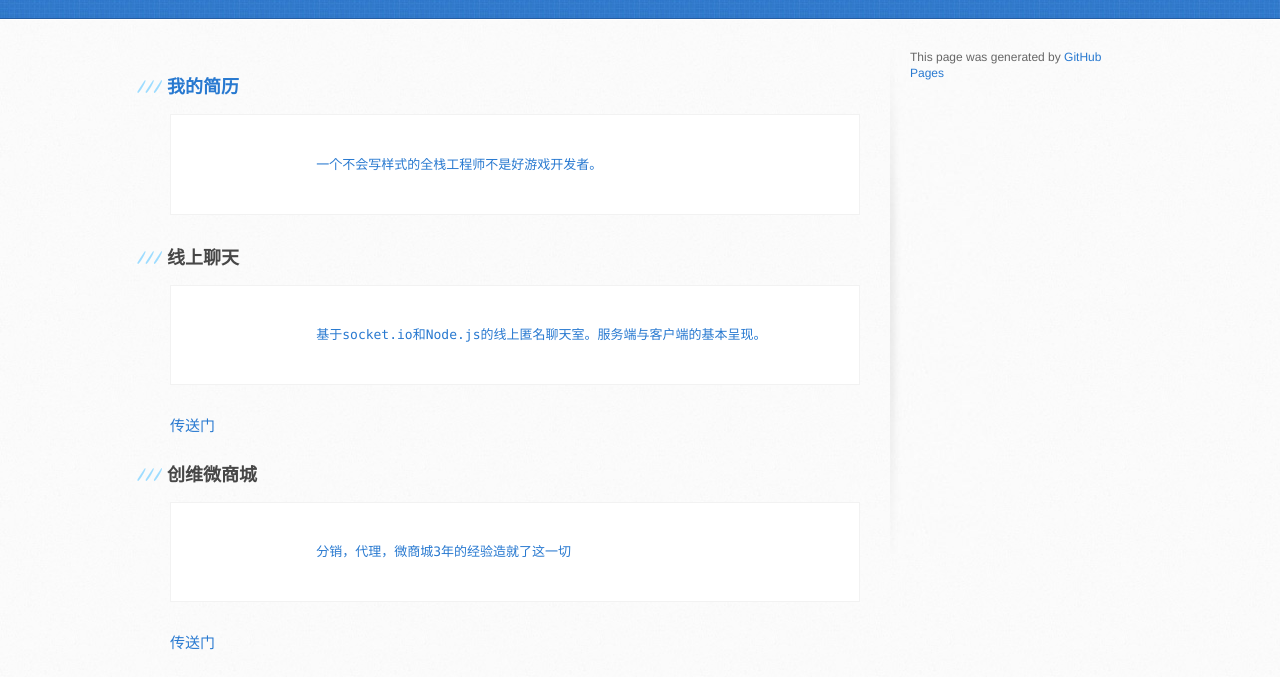
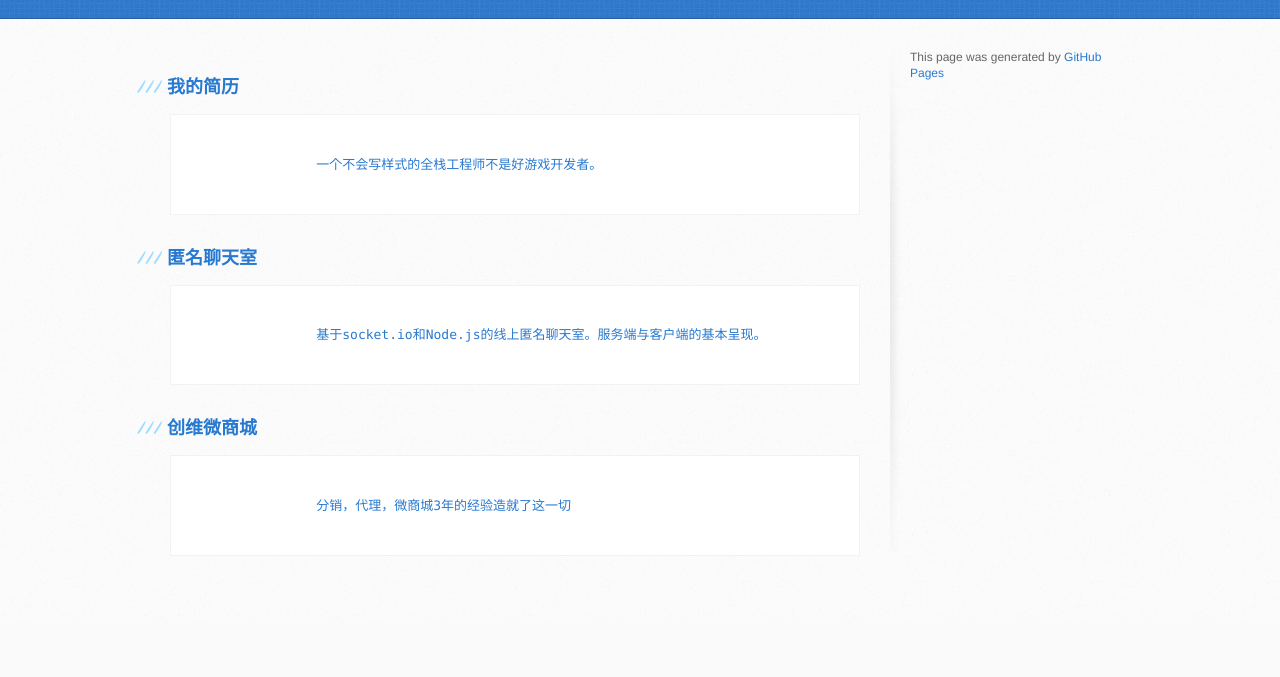
Before and after one commit to tyriankid/tyriankid.github.io, a plain HTML site: page index.html in a window 1280 px wide. Shown: the part 182-859 px from the top of the page. After the commit the page ends 800 px from the top, so only its background shows below. Drawn offline with Linux system fonts and the light colour scheme.

Commit message:
complite

```diff
--- a/index.html
+++ b/index.html
@@ -33,16 +33,16 @@
                 一个不会写样式的全栈工程师不是好游戏开发者。
             </code></pre>
 
-          <h3><a id="welcome-to-github-pages" class="anchor" href="#" aria-hidden="true"><span class="octicon octicon-link"></span></a>线上聊天</h3>
+          <h3><a id="welcome-to-github-pages" class="anchor" href="#" aria-hidden="true"><span class="octicon octicon-link"></span></a><a href="http://tyrian.iok.la:16340/userChat.html">匿名聊天室</a></h3>
             <pre><code>
                 基于socket.io和Node.js的线上匿名聊天室。服务端与客户端的基本呈现。
             </code></pre>
-            <a href="http://tyrian.iok.la:16340/userChat.html">传送门</a>
-          <h3><a id="welcome-to-github-pages" class="anchor" href="#" aria-hidden="true"><span class="octicon octicon-link"></span></a>创维微商城</h3>
+
+          <h3><a id="welcome-to-github-pages" class="anchor" href="#" aria-hidden="true"><span class="octicon octicon-link"></span></a><a href="http://w17c283285.iok.la/vshop/index.aspx">创维微商城</a></h3>
             <pre><code>
                 分销，代理，微商城3年的经验造就了这一切
             </code></pre>
-            <a href="http://w17c283285.iok.la/vshop/index.aspx">传送门</a>
+
 
         </section>
 
```
